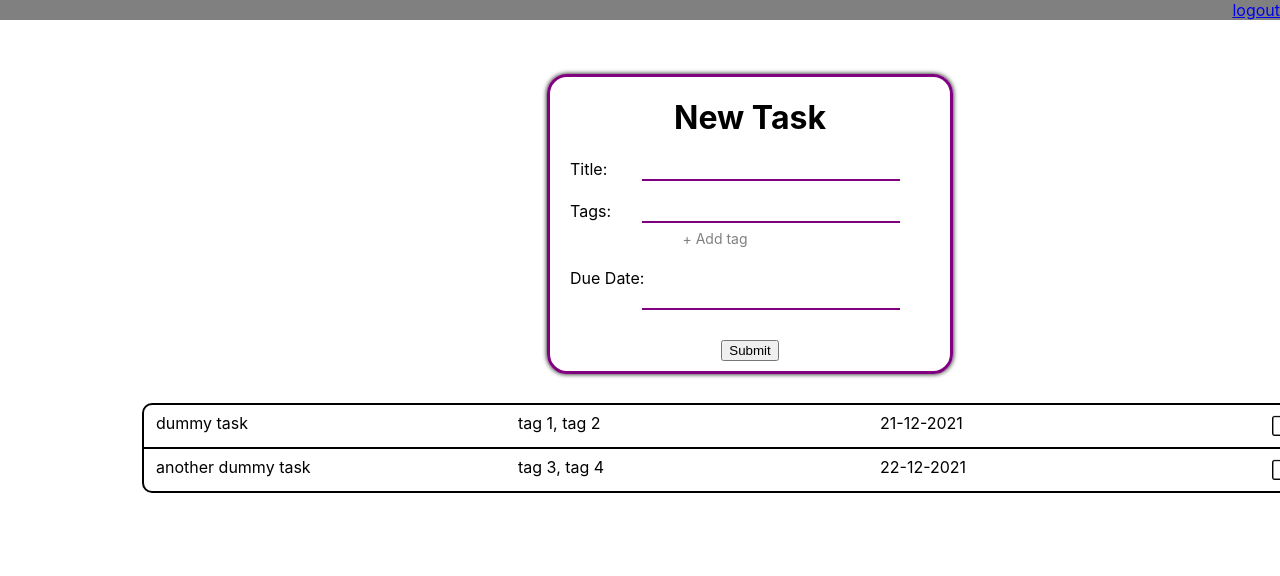
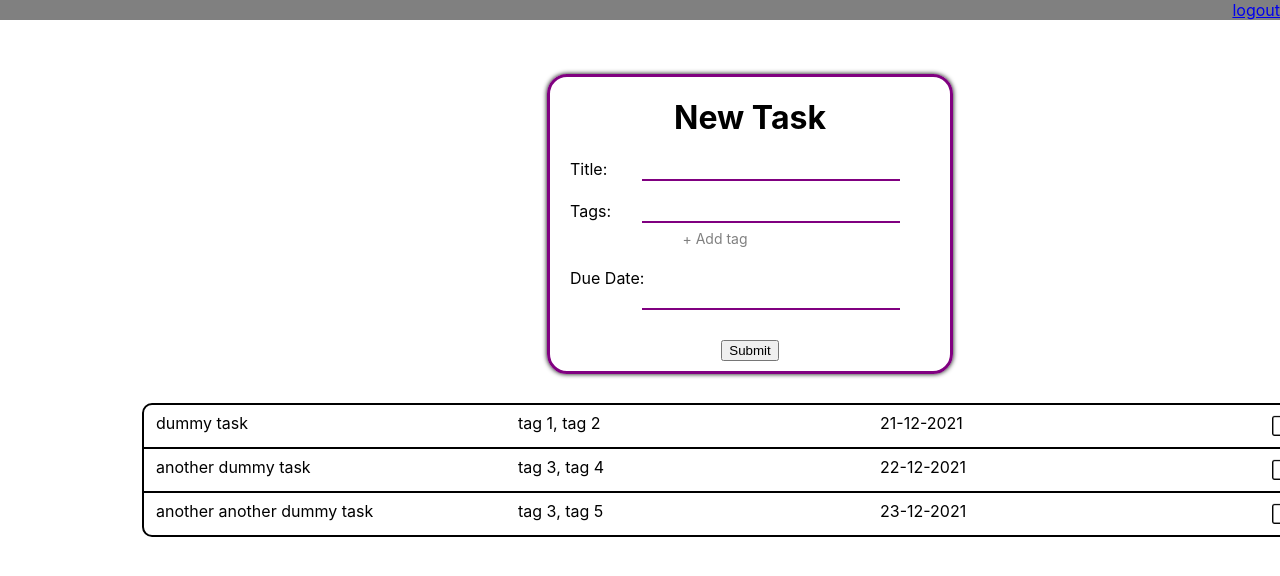
Before and after one commit to Yuuupie/stubook-fe-react, a React (Create React App) app: page /tasklist in a window 1280 px wide. Shown: the top 576 px of the page. Built offline with nearby package versions, Linux system fonts and the light colour scheme.

Commit message:
Updated 'tasks' variable to use reducer. Added ability to remove tasks and add multiple tags

```diff
--- a/src/components/tasks/Task.js
+++ b/src/components/tasks/Task.js
@@ -1,8 +1,11 @@
+import { useContext } from 'react'
+import { TasksContext } from './TaskList'
 import './Task.scss'
 import deleteButton from '../../img/delete.png'
 import editButton from '../../img/editing.png'
 
 const Task = (props) => {
+  const {tasks, tasksDispatch} = useContext(TasksContext)
 
   return (
     <div className='task-single'>
@@ -13,7 +16,7 @@ const Task = (props) => {
         <button className='task-single__buttons__button'>
           <img className='button-image' alt='edit' src={editButton}/>
         </button>
-        <button className='task-single__buttons__button'>
+        <button className='task-single__buttons__button' onClick={() => tasksDispatch({type: 'remove', index: props.index})}>
           <img className='button-image' alt='delete' src={deleteButton}/>
         </button>
       </div>
--- a/src/components/tasks/Task.scss
+++ b/src/components/tasks/Task.scss
@@ -18,6 +18,10 @@
 
     &:last-of-type {
       border-radius: 0 0 10px 10px;
+    }
+
+    &:only-of-type {
+      border-radius: 10px 10px 10px 10px;
     }
 
     &__field {
--- a/src/components/tasks/TaskCreator.js
+++ b/src/components/tasks/TaskCreator.js
@@ -7,9 +7,8 @@ const TaskCreator = () => {
   const titleRef = useRef()
   const tagRefs = useRef([])
   const dueDateRef = useRef()
-
   const [tagCount, setTagCount] = useState(1)
-  const {tasks, setTasks} = useContext(TasksContext)
+  const {tasks, tasksDispatch} = useContext(TasksContext)
 
   const removeTag = (index) => {
     for (let i = index; i < tagCount - 1; i++) {
@@ -25,7 +24,8 @@ const TaskCreator = () => {
         <div className='task-creator__row--tag'>
           {i === 0 && <label className='task-creator__label'>Tags:</label>}
           <input className='task-creator__input--tag' ref={element => {tagRefs.current[i] = element}}/>
-          {i !== 0 && <button type='button' className='task-creator__button--remove-tag' onClick={(event) => removeTag(i)}>
+          {i !== 0 &&
+          <button type='button' className='task-creator__button--remove-tag' onClick={() => removeTag(i)}>
             <img className='task-creator__button--remove-tag__image' src={removeIcon}/>
           </button>}
         </div>
@@ -38,9 +38,12 @@ const TaskCreator = () => {
   const createTask = (event) => {
     event.preventDefault()
     let title = titleRef.current.value
-    let tags = [tagRefs.current[0].value]
+    let tags = []
     let dueDate = dueDateRef.current.value
-    setTasks((prev) => [...prev, {title, tags, dueDate}])
+    for (let i = 0; i < tagCount; i++) {
+      tags.push(tagRefs.current[i].value)
+    }
+    tasksDispatch({type: 'create', newTask: {title, tags, dueDate}})
   }
 
   return (
--- a/src/components/tasks/TaskList.js
+++ b/src/components/tasks/TaskList.js
@@ -1,4 +1,4 @@
-import { useState, createContext } from 'react'
+import { useReducer, useState, createContext } from 'react'
 import Task from './Task'
 import TaskCreator from './TaskCreator'
 import './Task.scss'
@@ -6,7 +6,16 @@ import './Task.scss'
 export const TasksContext = createContext()
 
 const TaskList = () => {
-  const [tasks, setTasks] = useState([
+  const [tasks, tasksDispatch] = useReducer((state, action) => {
+    switch (action.type) {
+      case 'create':
+        return [...state, action.newTask]
+      case 'remove':
+        let tasksCopy = [...state]
+        tasksCopy.splice(action.index, 1)
+        return tasksCopy
+    }
+  }, [
     {
       title: 'dummy task',
       tags: [
@@ -22,12 +31,20 @@ const TaskList = () => {
         'tag 4'
       ],
       dueDate: '22-12-2021'
+    },
+    {
+      title: 'another another dummy task',
+      tags: [
+        'tag 3',
+        'tag 5'
+      ],
+      dueDate: '23-12-2021'
     }
   ])
 
   return (
     <div className='task-list'>
-      <TasksContext.Provider value={{tasks, setTasks}}>
+      <TasksContext.Provider value={{tasks, tasksDispatch}}>
         <TaskCreator/>
         {tasks.map((task, index) => {
           return <Task title={task.title} tags={task.tags} dueDate={task.dueDate} index={index}/>
```
